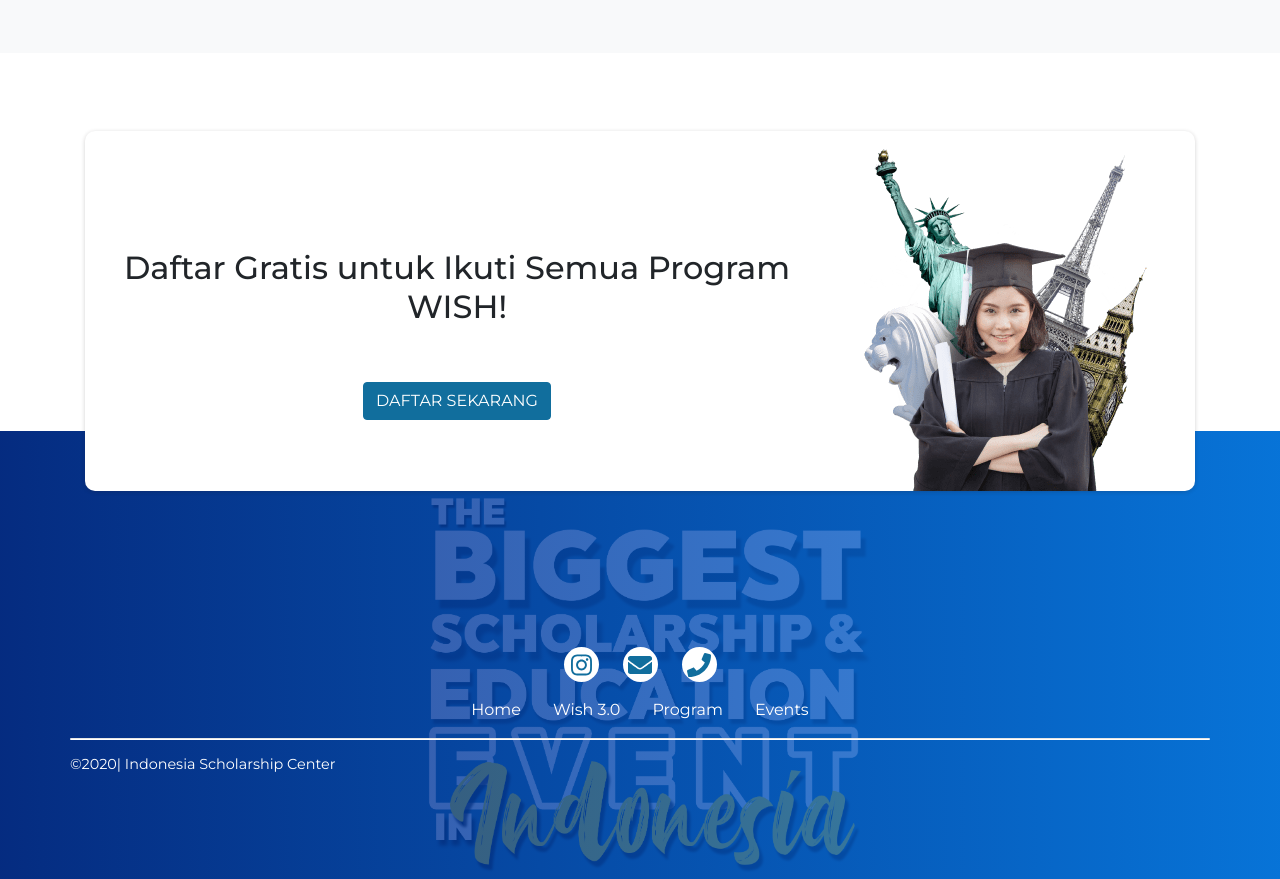
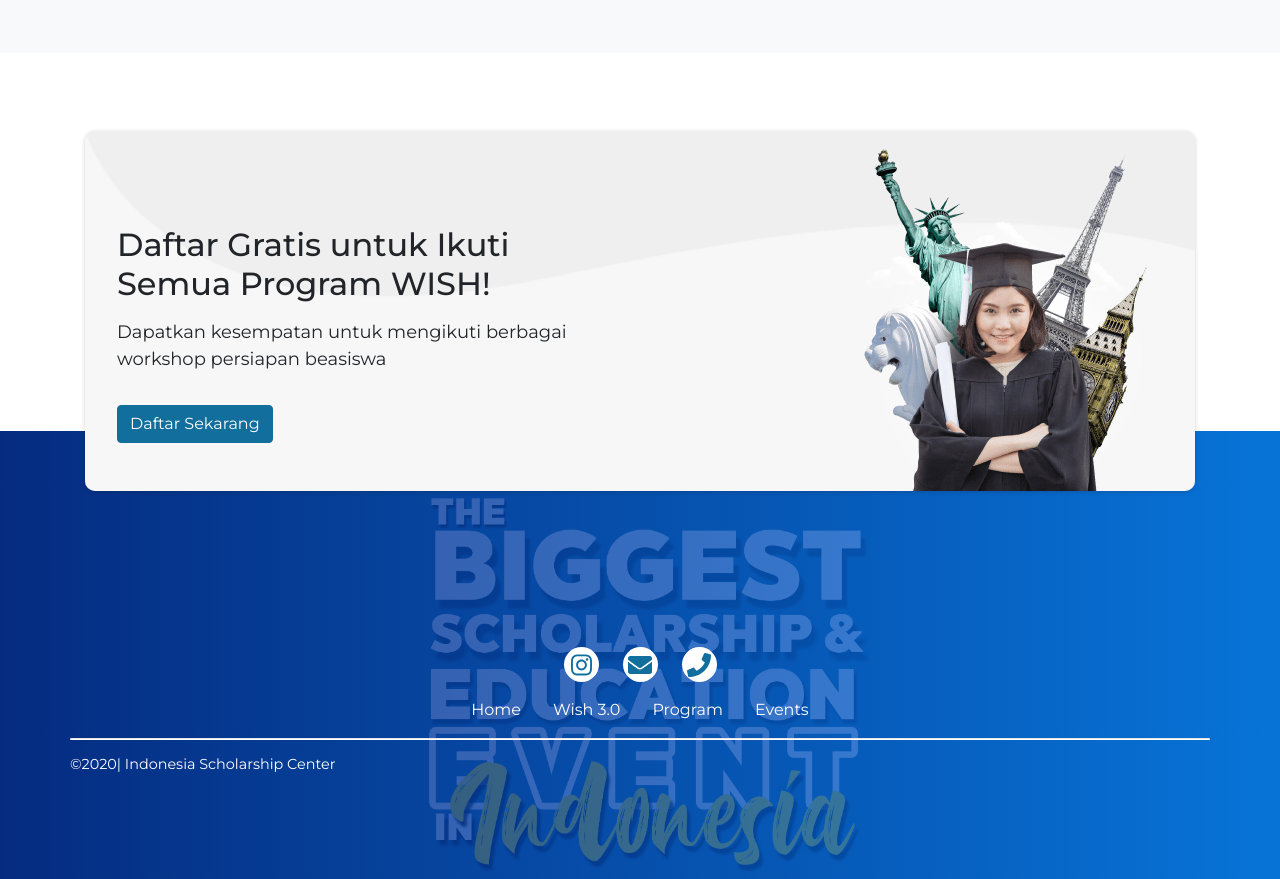
Before and after one commit to alimartondi/alianda-courses, a React (Create React App) app: page / in a window 1280 px wide. Shown: the part 4600-5479 px from the top of the page. Built offline with nearby package versions, Linux system fonts and the light colour scheme.

Commit message:
Improve register card background image

```diff
--- a/public/index.html
+++ b/public/index.html
@@ -7,14 +7,11 @@
     <meta name="theme-color" content="#000000" />
     <meta
       name="description"
-      content="Web site created using create-react-app"
-    />
-
+      content="Web site created using create-react-app"/>
     <link rel="manifest" href="%PUBLIC_URL%/manifest.json" />
     <title>World Indonesia Scholarship</title>
   </head>
   <body>
-    <noscript>You need to enable JavaScript to run this app.</noscript>
     <div id="root"></div>
   </body>
 </html>
--- a/src/components/Register.js
+++ b/src/components/Register.js
@@ -2,6 +2,7 @@ import React from "react";
 import { Button, Col, Container, Row } from "react-bootstrap";
 import Register from "../images/register.png";
 import "../style/style.css";
+import Shape from "../images/shape-2.png";
 
 export default function RegisterSection() {
   return (
@@ -9,12 +10,16 @@ export default function RegisterSection() {
       <Container>
         <Row>
           <Col lg={12}>
-            <div className="register-card d-block d-md-flex align-items-center ">
-              <div className="register-body text-center  mr-0 mr-xl-5 mt-5">
+            <div className="register-card d-block d-md-flex align-items-center justify-content-between">
+              <div className="register-body text-center text-md-left mr-0 mr-xl-5 mt-5">
                 <h3 className="second-title">
                   Daftar Gratis untuk Ikuti Semua Program WISH!
                 </h3>
-                <Button variant="info mt-5">DAFTAR SEKARANG</Button>
+                <p className="subtitle mt-3">
+                  Dapatkan kesempatan untuk mengikuti berbagai workshop
+                  persiapan beasiswa
+                </p>
+                <Button variant="info mt-3">Daftar Sekarang</Button>
               </div>
               <div className="register-card-img">
                 <img
--- a/src/style/style.css
+++ b/src/style/style.css
@@ -140,11 +140,32 @@
   margin-bottom: -60px;
   position: relative;
   z-index: 10;
-  background-color: var(--main-light);
+  overflow: hidden;
+  background-color: rgb(239, 239, 239);
   border-radius: 10px;
   -moz-box-shadow: 0 1px 3px rgba(34,25,25,0.2);
   box-shadow: 0 1px 4px rgba(34,25,25,0.2);
   -webkit-box-shadow: 0 1px 4px rgba(34,25,25,0.2);
+}
+
+.register-body .second-title,
+.register-body .subtitle{
+  max-width: 32rem;
+}
+
+.register-card::before{
+  content: "";
+  position: absolute;
+  background-image: url(../images/shape-2.png);
+  width: 100%;
+  height: 100%;
+  bottom: 0;
+  left: 0;
+  background-repeat: no-repeat;
+  background-size: cover;
+  opacity: 0.5;
+  z-index: -1;
+
 }
 /*===End of Register=== */
 
```
Also changed, not shown: src/images/shape-2.png (added).
